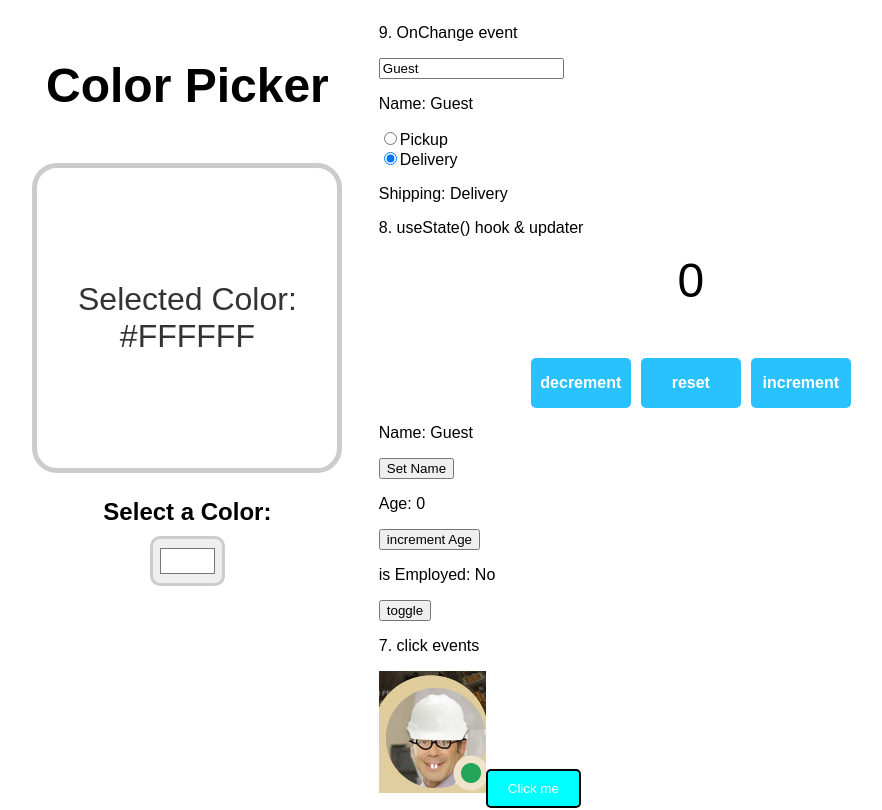
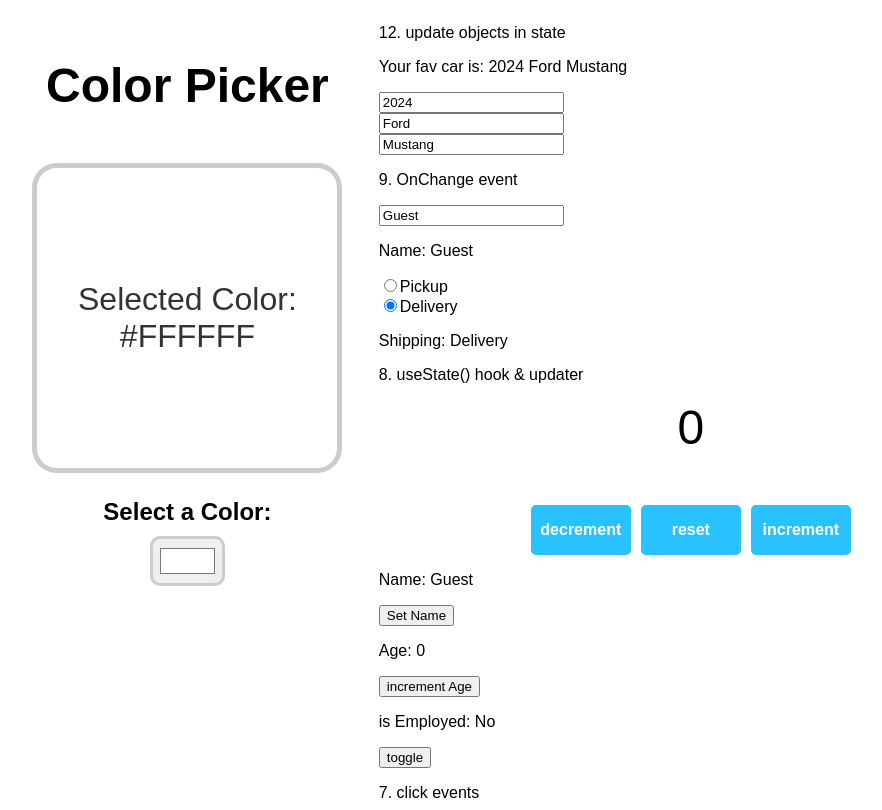
Before and after one commit to dominids/website, a React (Vite) app in the folder my-react-app/: page / in a window 1280 px wide. Shown: the top 810 px of the page, without its empty margins (12-894 px from the left). Built offline with nearby package versions, Linux system fonts and the light colour scheme.

Commit message:
update objects in state

```diff
--- a/my-react-app/src/App.tsx
+++ b/my-react-app/src/App.tsx
@@ -8,6 +8,7 @@
 import Counter from "./Button/Counter";
 import ChangeComponent from "./ChangeComponent";
 import ColorPicker from "./ColorPickerApp/ColorPicker";
+import UpdateObjects from "./UpdateObjects";
 function App() {
   const fruits = [
     {id: 1,name:"apple", calories: 95},
@@ -26,6 +27,8 @@
         <ColorPicker />
       </div>
       <div>
+        <p>12. update objects in state</p>
+        <UpdateObjects></UpdateObjects>
         <p>9. OnChange event</p>
         <ChangeComponent></ChangeComponent>
         <p>8. useState() hook & updater</p>
--- a/my-react-app/src/Card.tsx
+++ b/my-react-app/src/Card.tsx
@@ -3,7 +3,7 @@
 function Card(){
     return(
         <div className="card">
-            <img className="card-image" src={profilePic} alt="profile picture" />
+            <img className="card-image card-dada dadad-dadad dadad-dadad" src={profilePic} alt="profile picture" />
             <h2 className="card-title">Oskarek</h2>
             <p className="card-text">W dzień jestem mechatronikiem, wieczorem gram w Destiny 2. I tak moja praca się ciągnie </p>
         </div>
--- /dev/null
+++ b/my-react-app/src/UpdateObjects.tsx
@@ -0,0 +1,25 @@
+import { useState } from "react";
+
+function UpdateObjects(){
+
+    const [car, setCar]= useState({year: 2024, make: "Ford", model: "Mustang "});
+
+    function handleYearChange(event:any){
+        setCar(c => ({...c, year: event.target.value}));
+    }
+    function handleMakeChange(event:any){
+        setCar(c => ({...c, make: event.target.value}));
+    }
+    function handleModelChange(event:any){
+        setCar(c => ({...c, model: event.target.value}))
+    }
+    return(<div>
+        <p>Your fav car is: {car.year} {car.make} {car.model}</p>
+
+        <input type="number" value={car.year} onChange={handleYearChange} /><br/>
+        <input type="text" value={car.make} onChange={handleMakeChange}/><br/>
+        <input type="text" value={car.model} onChange={handleModelChange}/><br/>
+    </div>)
+}
+
+export default UpdateObjects;
```
